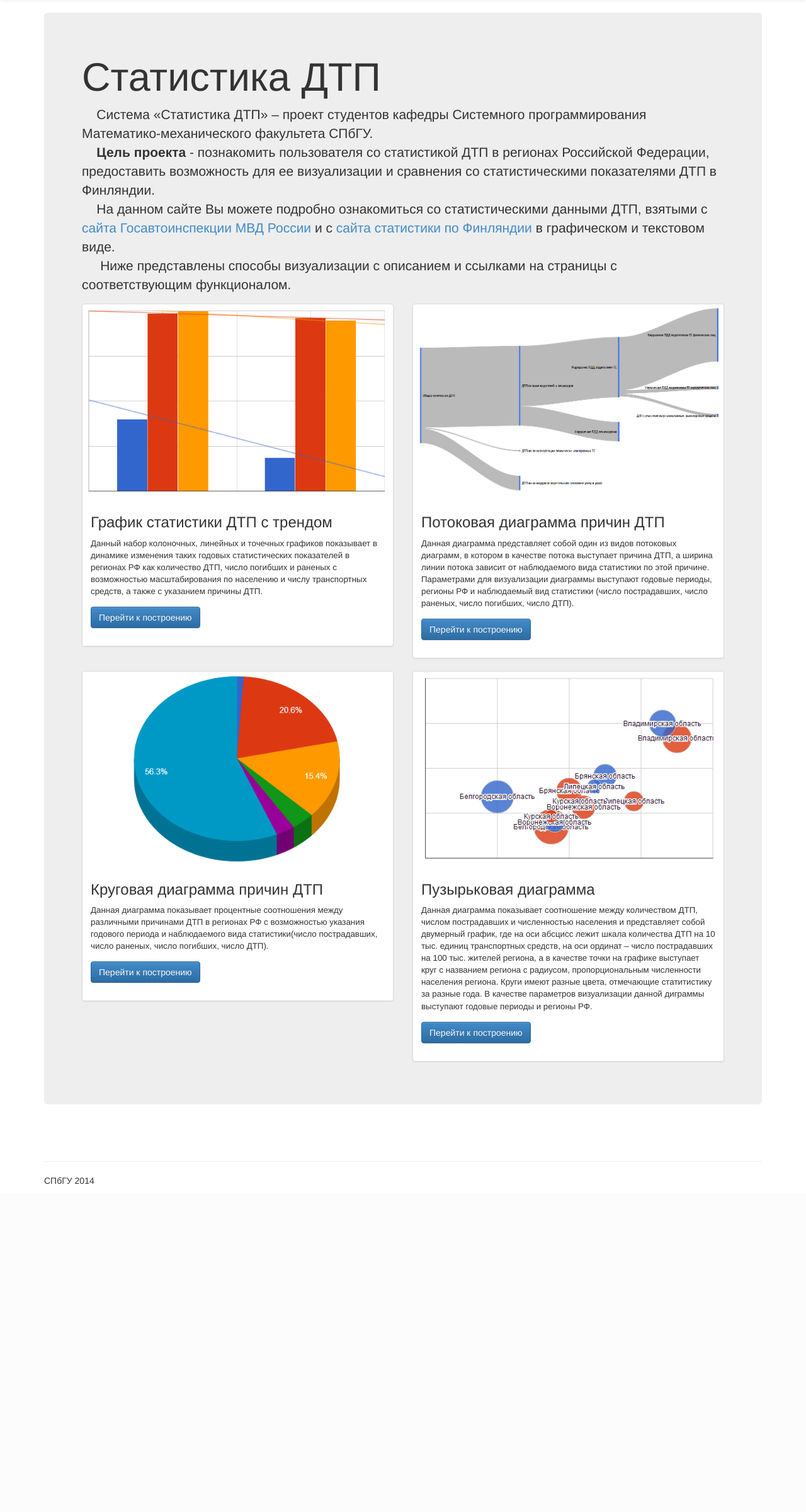
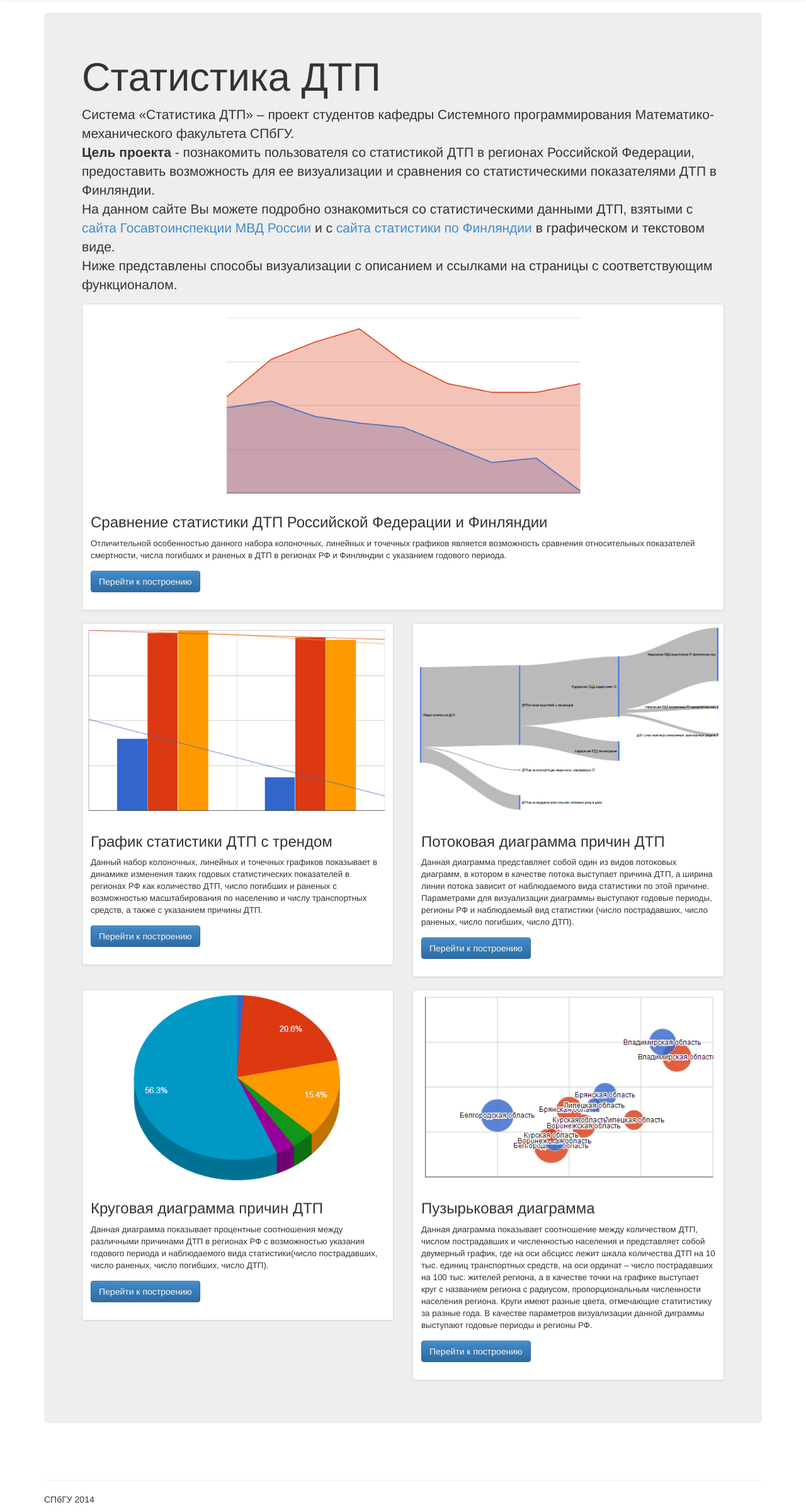
Before and after one commit to pedoegor/RoadAccidentStatistics, a Django app: page /dashboard/ in a window 1280 px wide. Shown: the part 52-2452 px from the top of the page at 63% size. Before the commit the page ends 1932 px from the top, so only its background shows below. Run offline with Django 3.2, Linux system fonts and the light colour scheme; parts of the project's set-up code (start-up, migrations or seed data) failed here and were passed over; some libraries are stand-ins or nearby versions.

Commit message:
finland comparing page definition added

```diff
--- a/RoadAccidentStatistics/views.py
+++ b/RoadAccidentStatistics/views.py
@@ -344,7 +344,7 @@ def finland_comp_url(request, regions, from_year, to_year, chart_type, trend_typ
                   (u'Масштаб', scale_name),)
     return render_to_response('finland_comp_by_url.html', {"type": "finland_comp",
                                                           "title": u'Статистика ДТП',
-                                                          "chart_title": u'График статистики ДТП с трендом',
+                                                          "chart_title": u'Сравнение со статистикой ДТП в Финляндии',
                                                           "parameters_title": u'Параметры',
                                                           "info_header": u'Информация',
                                                           "parameters": parameters,
--- a/templates/dashboard.html
+++ b/templates/dashboard.html
@@ -4,18 +4,33 @@
     <div class="container">
         <div class="jumbotron">
             <h1>{{ title }}</h1>
-            <p> &nbsp;&nbsp;&nbsp;&nbsp;Система «Статистика ДТП» – проект студентов кафедры Cистемного программирования
+            <p> Система «Статистика ДТП» – проект студентов кафедры Cистемного программирования
                 Математико-механического факультета СПбГУ.<br>
 
-                &nbsp;&nbsp;&nbsp;&nbsp;<strong>Цель проекта</strong> - познакомить пользователя со статистикой ДТП в регионах Российской Федерации,
+                <strong>Цель проекта</strong> - познакомить пользователя со статистикой ДТП в регионах Российской Федерации,
                 предоставить возможность для ее визуализации и сравнения со статистическими показателями ДТП в Финляндии.<br>
 
-                &nbsp;&nbsp;&nbsp;&nbsp;На данном сайте Вы можете подробно ознакомиться со статистическими данными ДТП,
+                На данном сайте Вы можете подробно ознакомиться со статистическими данными ДТП,
                 взятыми с <a href="http://www.gibdd.ru/">сайта Госавтоинспекции МВД России</a> и с
                 <a href="http://www.stat.fi/index_en.html">сайта статистики по Финляндии</a> в графическом и текстовом виде.<br>
 
-                &nbsp;&nbsp;&nbsp;&nbsp; Ниже представлены способы визуализации с описанием и ссылками на страницы с
+                Ниже представлены способы визуализации с описанием и ссылками на страницы с
             соответствующим функционалом.</p>
+
+            <div class="row">
+                <div class="col-sm-12 col-md-12">
+                    <div class="thumbnail">
+                        <img src="{% static 'RoadAccidentStatistics/img/finland_cmp.png' %}" style="height: 300px"/>
+                        <div class="caption">
+                            <h3>Сравнение статистики ДТП Российской Федерации и Финляндии</h3>
+                            <p style="font-size: 10pt;">Отличительной особенностью данного набора  колоночных,
+                                линейных и точечных графиков является возможность сравнения относительных показателей
+                                смертности, числа погибших и раненых в ДТП в регионах РФ и Финляндии с указанием годового периода.</p>
+                            <p><a href="/finland_comp" class="btn btn-primary" role="button">Перейти к построению</a>
+                        </div>
+                    </div>
+                </div>
+            </div>
             <div class="row">
                 <div class="col-sm-6 col-md-6">
                     <div class="thumbnail">
```
Also changed, not shown: static/RoadAccidentStatistics/img/finland_cmp.png (added).
